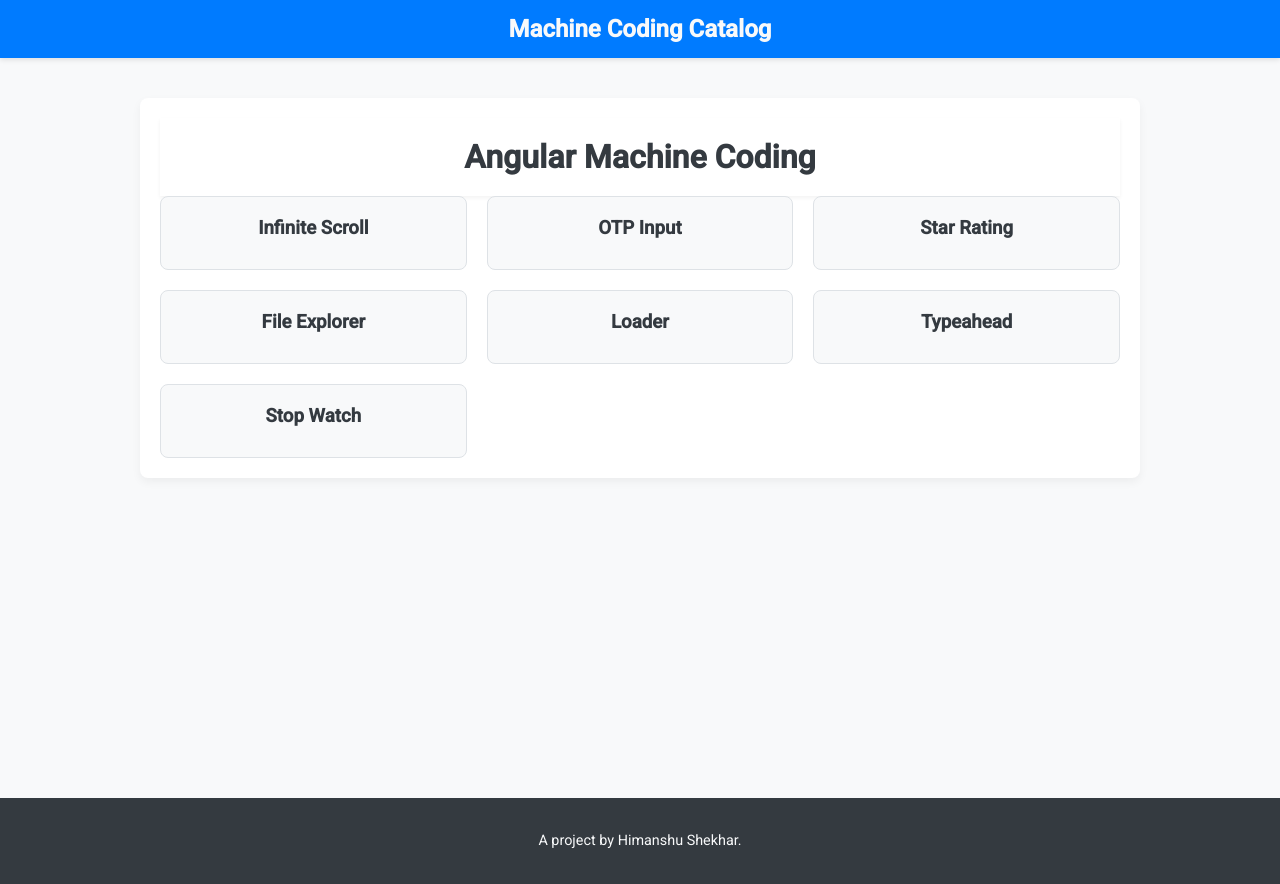
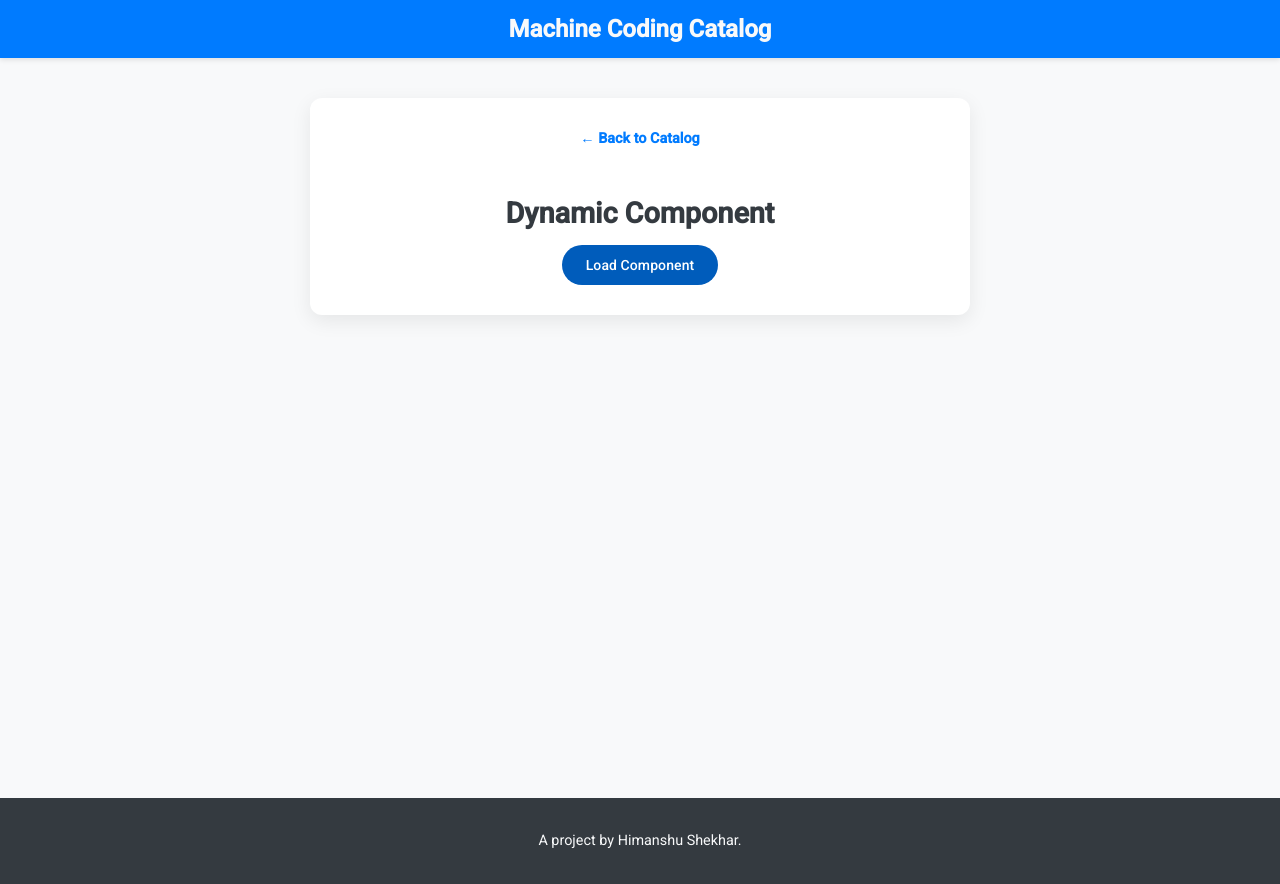
Before and after one commit to hi-shekhar/angular_machine_coding, an Angular app: page /dynamic in a window 1280 px wide. Before the commit this address led to /. Built offline with nearby package versions, Linux system fonts and the light colour scheme.

Commit message:
dynamic component

```diff
--- a/src/app/app.routes.ts
+++ b/src/app/app.routes.ts
@@ -1,12 +1,5 @@
 import { Routes } from '@angular/router';
 import { HomeComponent } from './home/home.component';
-import { ItemsListComponent } from './features/infinite-scroll/items-list/items-list.component';
-import { OtpInputComponent } from './features/otp-input/otp-input.component';
-import { StarRatingComponent } from './features/star-rating/star-rating.component';
-import { FileExplorerComponent } from './features/file-explorer/file-explorer.component';
-import { LoaderComponent } from './features/loader/loader.component';
-import { TypeaheadComponent } from './features/typeahead/typeahead.component';
-import { StopWatchComponent } from './features/stop-watch/stop-watch.component';
 
 export const routes: Routes = [
   {
@@ -16,38 +9,67 @@ export const routes: Routes = [
   },
   {
     path: 'infinite-scroll',
-    component: ItemsListComponent,
+    loadComponent: () =>
+      import('./features/infinite-scroll/items-list/items-list.component').then(
+        (c) => c.ItemsListComponent
+      ),
     title: 'Infinite Scroll List',
   },
   {
     path: 'otp-input',
-    component: OtpInputComponent,
+    loadComponent: () =>
+      import('./features/otp-input/otp-input.component').then(
+        (c) => c.OtpInputComponent
+      ),
     title: 'Otp Input',
   },
   {
     path: 'star-rating',
-    component: StarRatingComponent,
+    loadComponent: () =>
+      import('./features/star-rating/star-rating.component').then(
+        (c) => c.StarRatingComponent
+      ),
     title: 'Star Rating',
   },
   {
     path: 'file-explorer',
-    component: FileExplorerComponent,
+    loadComponent: () =>
+      import('./features/file-explorer/file-explorer.component').then(
+        (c) => c.FileExplorerComponent
+      ),
     title: 'Star Rating',
   },
   {
     path: 'loader',
-    component: LoaderComponent,
+    loadComponent: () =>
+      import('./features/loader/loader.component').then(
+        (c) => c.LoaderComponent
+      ),
     title: 'Loader',
   },
   {
     path: 'typeahead',
-    component: TypeaheadComponent,
+    loadComponent: () =>
+      import('./features/typeahead/typeahead.component').then(
+        (c) => c.TypeaheadComponent
+      ),
     title: 'Typeahead',
   },
   {
     path: 'stopwatch',
-    component: StopWatchComponent,
+    loadComponent: () =>
+      import('./features/stop-watch/stop-watch.component').then(
+        (c) => c.StopWatchComponent
+      ),
     title: 'Stop Watch',
+  },
+  {
+    path: 'dynamic',
+    loadComponent: () =>
+      import('./features/dynamic/dynamic.component').then(
+        (c) => c.DynamicComponent
+      ),
+    title: 'dynamic',
   },
   {
     path: '**',
--- a/src/app/data/projects.ts
+++ b/src/app/data/projects.ts
@@ -31,6 +31,10 @@ const projects: Project[] = [
     id: 'stopwatch',
     name: 'Stop Watch',
   },
+  {
+    id: 'dynamic',
+    name: 'Dynamic Component',
+  },
 ];
 
 export default projects;
--- /dev/null
+++ b/src/app/features/dynamic/dynamic.component.html
@@ -0,0 +1,11 @@
+<div class="page-container">
+  <a routerLink="/" class="back-link">&larr; Back to Catalog</a>
+  <h2 class="page-title">Dynamic Component</h2>
+  <ng-container #container></ng-container>
+  <template #projectedContent>
+    <h3>This is the projected Description</h3>
+  </template>
+  <div class="buttons">
+    <button matButton="filled" (click)="loadComponent()">Load Component</button>
+  </div>
+</div>
--- /dev/null
+++ b/src/app/features/dynamic/dynamic.component.scss
@@ -0,0 +1,6 @@
+.buttons {
+  display: flex;
+  gap: 15px;
+  justify-self: center;
+  margin-top: 15px;
+}
--- /dev/null
+++ b/src/app/features/dynamic/dynamic.component.ts
@@ -0,0 +1,89 @@
+import {
+  Component,
+  ComponentRef,
+  input,
+  output,
+  TemplateRef,
+  viewChild,
+  ViewContainerRef,
+} from '@angular/core';
+import { MatButtonModule } from '@angular/material/button';
+
+@Component({
+  selector: 'hello',
+  standalone: true,
+  template: `
+    <div class="hello-container">
+      <p>Hello {{ name() }}</p>
+      <ng-content></ng-content>
+      <button mat-button="filled" (click)="refresh()">Refresh</button>
+    </div>
+  `,
+  imports: [MatButtonModule],
+  styles: [
+    `
+      .hello-container {
+        border: 1px solid #0056b3;
+        padding: 20px;
+        border-radius: 8px;
+        margin-top: 20px;
+      }
+    `,
+  ],
+})
+export class HelloComponent {
+  name = input('  ');
+  refreshName = output<void>();
+
+  refresh() {
+    this.refreshName.emit();
+  }
+}
+
+@Component({
+  selector: 'app-dynamic',
+  standalone: true,
+  imports: [MatButtonModule],
+  templateUrl: './dynamic.component.html',
+  styleUrl: './dynamic.component.scss',
+})
+export class DynamicComponent {
+  // 1. ViewContainerRef: The anchor point for dynamic components
+  container = viewChild('container', { read: ViewContainerRef });
+
+  // 2. TemplateRef: A reference to the content we want to project
+  projectedContent = viewChild<TemplateRef<unknown>>('projectedContent');
+
+  // 3. Keep a reference to the created component to manage its lifecycle
+  private helloComponentRef?: ComponentRef<HelloComponent>;
+
+  loadComponent() {
+    // Get the references to the ViewContainer and Template
+    const container = this.container();
+    const template = this.projectedContent();
+
+    if (!container || !template) {
+      console.error('ViewContainerRef or TemplateRef not found.');
+      return;
+    }
+
+    // 4. Destroy previous component to prevent duplicates
+    container.clear();
+
+    // 5. Create the view from the template and get the root nodes
+    const projectedNodes = [template.createEmbeddedView(null).rootNodes];
+
+    // 6. Create the component with projected content
+    this.helloComponentRef = container.createComponent(HelloComponent, {
+      projectableNodes: projectedNodes,
+      inputs: {
+        name: 'Himanshu',
+      },
+    });
+
+    // 7. Subscribe to the output
+    this.helloComponentRef.instance.refreshName.subscribe(() => {
+      this.helloComponentRef?.setInput('name', 'Shekhar');
+    });
+  }
+}
```
